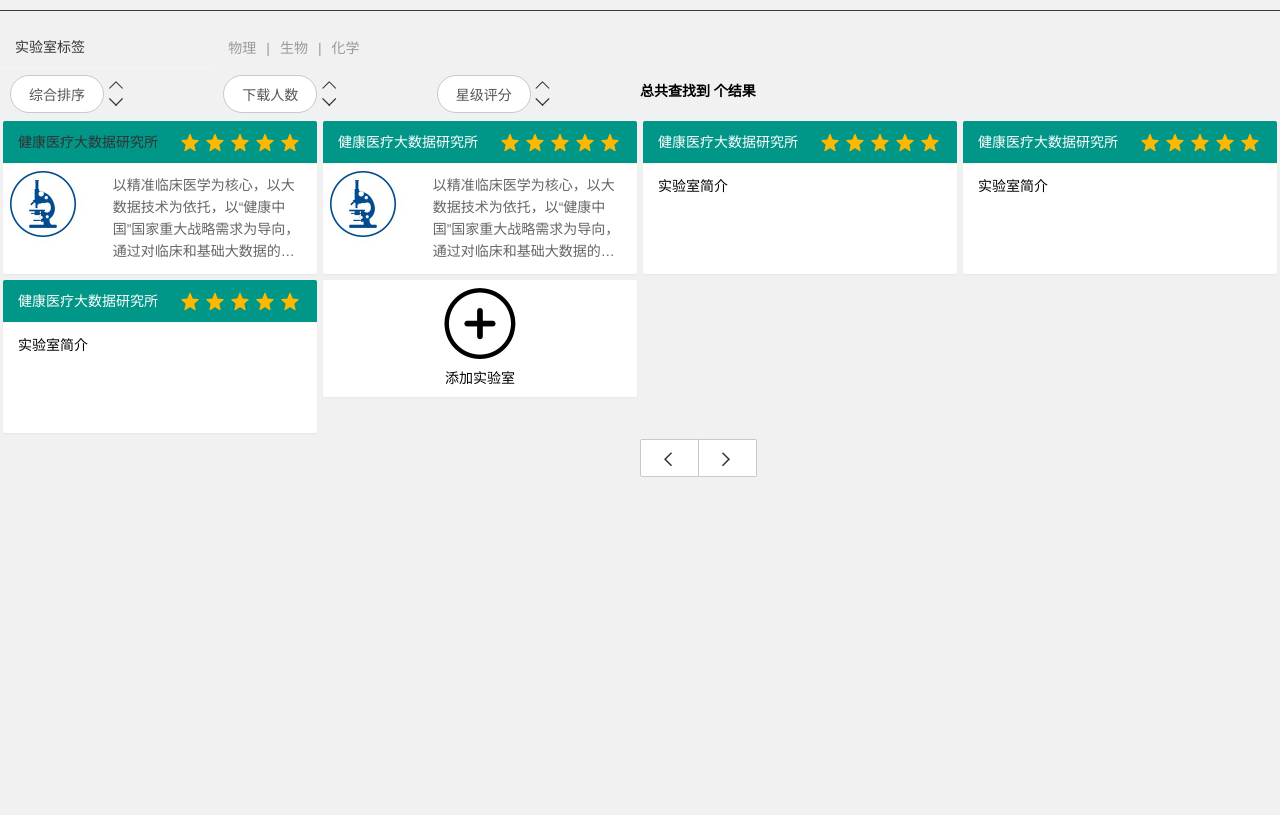
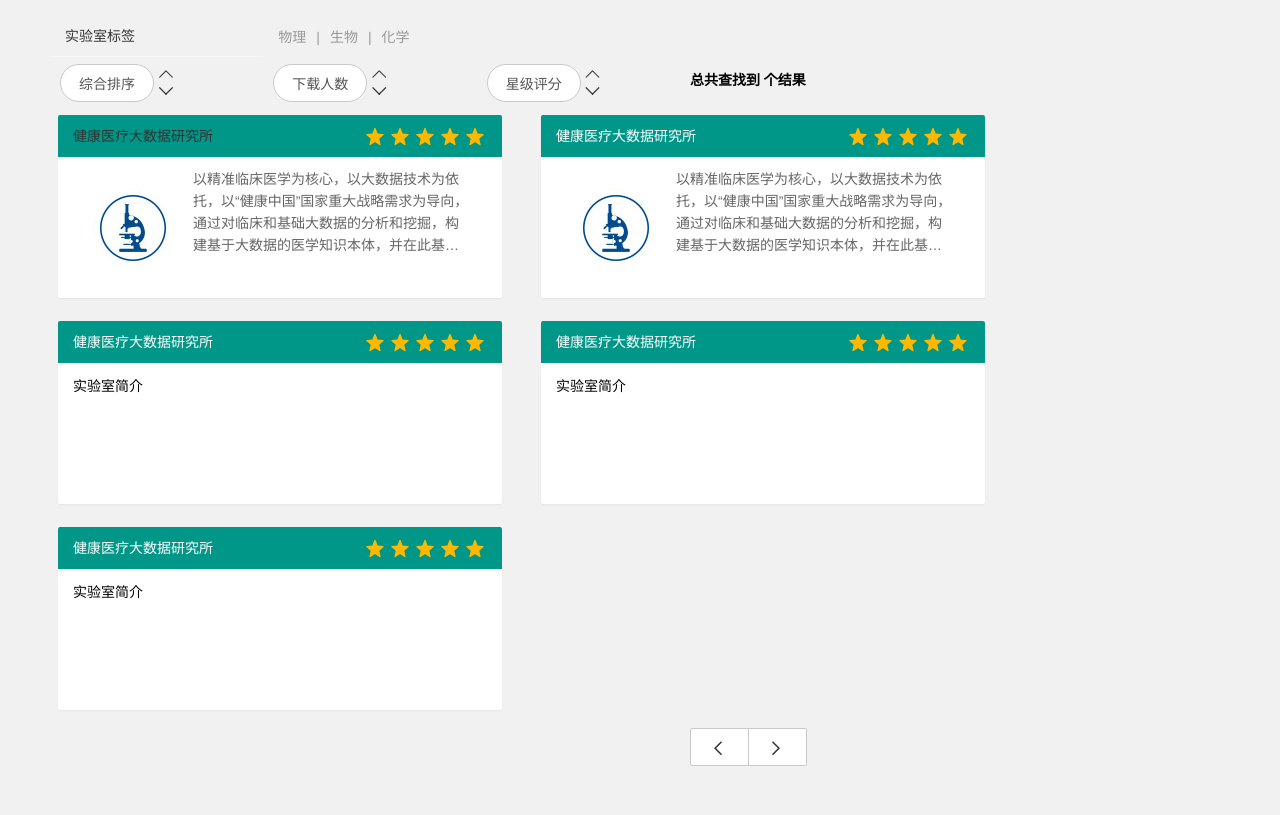
Before and after one commit to b1gby/idata_UI, a Flask app: template project/templates/labs_list.html in a window 1280 px wide; the page is wider, and only the part inside the window is pictured. Before the commit the page ends 477 px from the top of that part, so only its background shows below. Run offline with Flask 2, Linux system fonts and the light colour scheme; the template is opened without the code that fills it, so the values that code supplies are empty.

Commit message:
init1.1：第1.1次提交

```diff
--- a/project/static/css/labslist.css
+++ b/project/static/css/labslist.css
@@ -1,8 +1,19 @@
+body{
+    margin:0 50px;
+}
+
 .white-background{
     background-color: white;
 }
+
+.lab_part{
+    float: left;
+    width:450px;
+    margin:5px 28px 12px 5px;
+}
+
 .lab-card{
-    height: 90px;
+    height: 120px;
     /*text-overflow: ellipsis;*/
 }
 .star_rate{
@@ -11,11 +22,15 @@
     margin-right: -8px;
 }
 .lab-thumb{
-    margin-left: -15px;
-    margin-top: -10px;
+    margin:20px;
     height: 80px;
     width: 80px;
 }
+
+.lab_img{
+    width:auto;
+}
+
 .lab-intro{
     text-overflow: ellipsis;
     overflow: hidden;
--- a/project/static/css/xadmin.css
+++ b/project/static/css/xadmin.css
@@ -87,7 +87,7 @@ body{
 /*头部*/
 .container{
     width: 100%;
-    height: 45px;
+    height: 60px;
     background-color: #222;
 }
 .container a,.layui-nav .layui-nav-item a{
--- a/project/templates/index.html
+++ b/project/templates/index.html
@@ -9,6 +9,7 @@
         <meta http-equiv="Cache-Control" content="no-siteapp" />
         <link rel="stylesheet" href="../static/css/font.css">
         <link rel="stylesheet" href="../static/css/xadmin.css">
+        <link rel="stylesheet" href="../static/css/index.css">
         <!-- <link rel="stylesheet" href="./css/theme5.css"> -->
         <script src="../static/lib/layui/layui.js" charset="utf-8"></script>
         <script type="text/javascript" src="../static/js/xadmin.js"></script>
--- a/project/templates/labs_list.html
+++ b/project/templates/labs_list.html
@@ -9,9 +9,11 @@
           content="width=device-width,user-scalable=yes, minimum-scale=0.4, initial-scale=0.8,target-densitydpi=low-dpi"/>
     <meta http-equiv="Cache-Control" content="no-siteapp"/>
     <link rel="stylesheet" href="../static/css/font.css">
-    <link rel="stylesheet" href="../static/css/labslist.css">
+
+
     <link rel="stylesheet" href="../static/css/xadmin.css">
     <link rel="stylesheet" href="../static/lib/layui/css/layui.css">
+    <link rel="stylesheet" href="../static/css/labslist.css">
     <!-- <link rel="stylesheet" href="./css/theme5.css"> -->
     <script src="../static/lib/layui/layui.js" charset="utf-8"></script>
     <script type="text/javascript" src="../static/js/xadmin.js"></script>
@@ -26,7 +28,7 @@
     </script>
 </head>
 <body>
-<hr class="layui-bg-black">
+
 <!--实验室分类标签栏-->
 <div class="layui-row">
     <div class="layui-card">
@@ -87,9 +89,9 @@
     <!--            </fieldset>-->
     <!--开始实验室api卡片分页-->
     <div class="layui-col-md12">
-        <div class="layui-row" id="pages">
+        <!--<div class="layui-row" id="pages">-->
 
-            <div class="layui-col-md3">
+            <div class="lab_part">
                 <div class=" layui-card" style="margin: 3px 3px">
                     <div class="layui-card-header layui-bg-green">
                         <a href="lab_detail.html"> 健康医疗大数据研究所
@@ -98,7 +100,7 @@
                         <div class="layui-inline star_rate"></div>
                     </div>
                     <div class="layui-card-body lab-card layui-row">
-                        <div class="layui-col-md4 layui-col-sm6">
+                        <div class="layui-col-md4 layui-col-sm6 lab_img">
                             <img src="../static/images/logo.png" class="lab-thumb">
                         </div>
                         <div class="layui-col-md8 layui-col-sm6">
@@ -111,14 +113,14 @@
                 </div>
             </div>
 
-            <div class="layui-col-md3">
+            <div class="lab_part">
                 <div class=" layui-card" style="margin: 3px 3px">
                     <div class="layui-card-header layui-bg-green">健康医疗大数据研究所
                         <!--                        星级评价展示-->
                         <div class="layui-inline star_rate"></div>
                     </div>
                     <div class="layui-card-body lab-card layui-row">
-                        <div class="layui-col-md4 layui-col-sm6">
+                        <div class="layui-col-md4 layui-col-sm6 lab_img">
                             <img src="../static/images/logo.png" class="lab-thumb">
                         </div>
                         <div class="layui-col-md8 layui-col-sm6">
@@ -131,7 +133,7 @@
                 </div>
             </div>
 
-            <div class="layui-col-md3">
+            <div class="lab_part">
                             <div class=" layui-card" style="margin: 3px 3px">
                     <div class="layui-card-header layui-bg-green">健康医疗大数据研究所
                         <div class="layui-inline star_rate"></div>
@@ -140,7 +142,8 @@
                 </div>
             </div>
 
-            <div class="layui-col-md3">
+            <div class="lab_part">
+
                 <div class=" layui-card" style="margin: 3px 3px">
                     <div class="layui-card-header layui-bg-green">健康医疗大数据研究所
                         <div class="layui-inline star_rate"></div>
@@ -149,7 +152,8 @@
                 </div>
             </div>
 
-            <div class="layui-col-md3">
+            <div class="lab_part">
+
                 <div class=" layui-card" style="margin: 3px 3px">
                     <div class="layui-card-header layui-bg-green">健康医疗大数据研究所
                         <div class="layui-inline star_rate"></div>
@@ -158,16 +162,8 @@
                 </div>
             </div>
 
-            <div class="layui-col-md3">
-<!--                <a class="layui-btn layui-slider-input-btn" style="margin: auto auto">-->
-                <div class="layui-card" style="margin:3px 3px;">
-                    <div class="layui-icon" href="" style="font-size: 80px; margin: 0 auto;width:80px;">&#xe61f</div>
-                    <div style="text-align: center;padding-bottom: 10px;">添加实验室</div>
-                </div>
-<!--                </a>-->
-            </div>
 
-        </div>
+        <!--</div>-->
     </div>
         <!--            换页按钮 以及页码列表 跳转-->
         <div class="layui-col-md5 layui-col-lg-offset6 layui-btn-group" style="margin-top: 3px">
--- a/project/templates/user_info.html
+++ b/project/templates/user_info.html
@@ -10,7 +10,7 @@
     <meta name="apple-mobile-web-app-capable" content="yes">
     <meta name="format-detection" content="telephone=no">
 
-    <link rel="stylesheet" href="../src/css/layui.css">
+    <link rel="stylesheet" href="../static/css/layui.css">
 
     <style>
         body {
```
Also changed, not shown: project/static/css/index.css (added, +17 -0 lines). Lines whose indentation alone changed are shown as unchanged.
